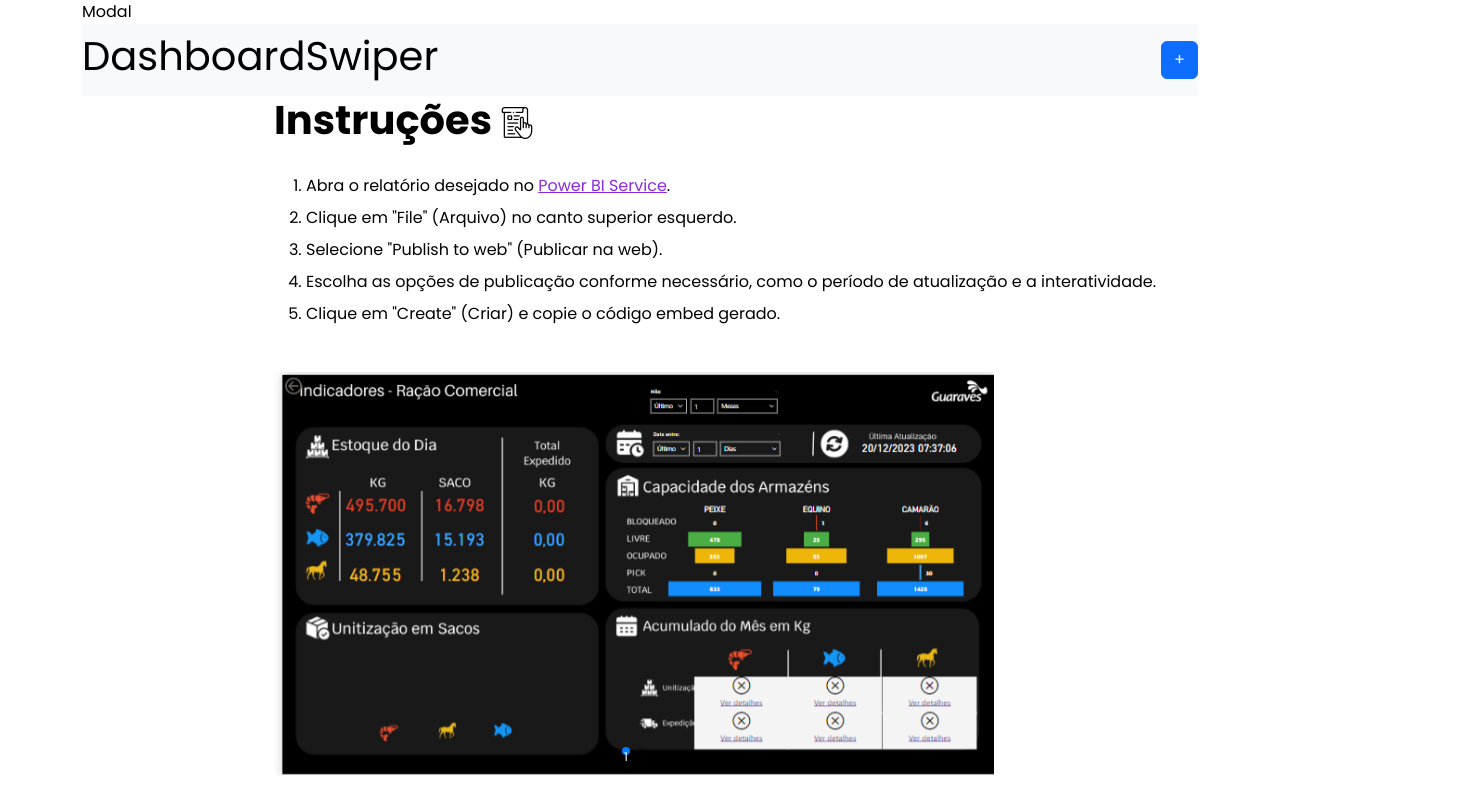
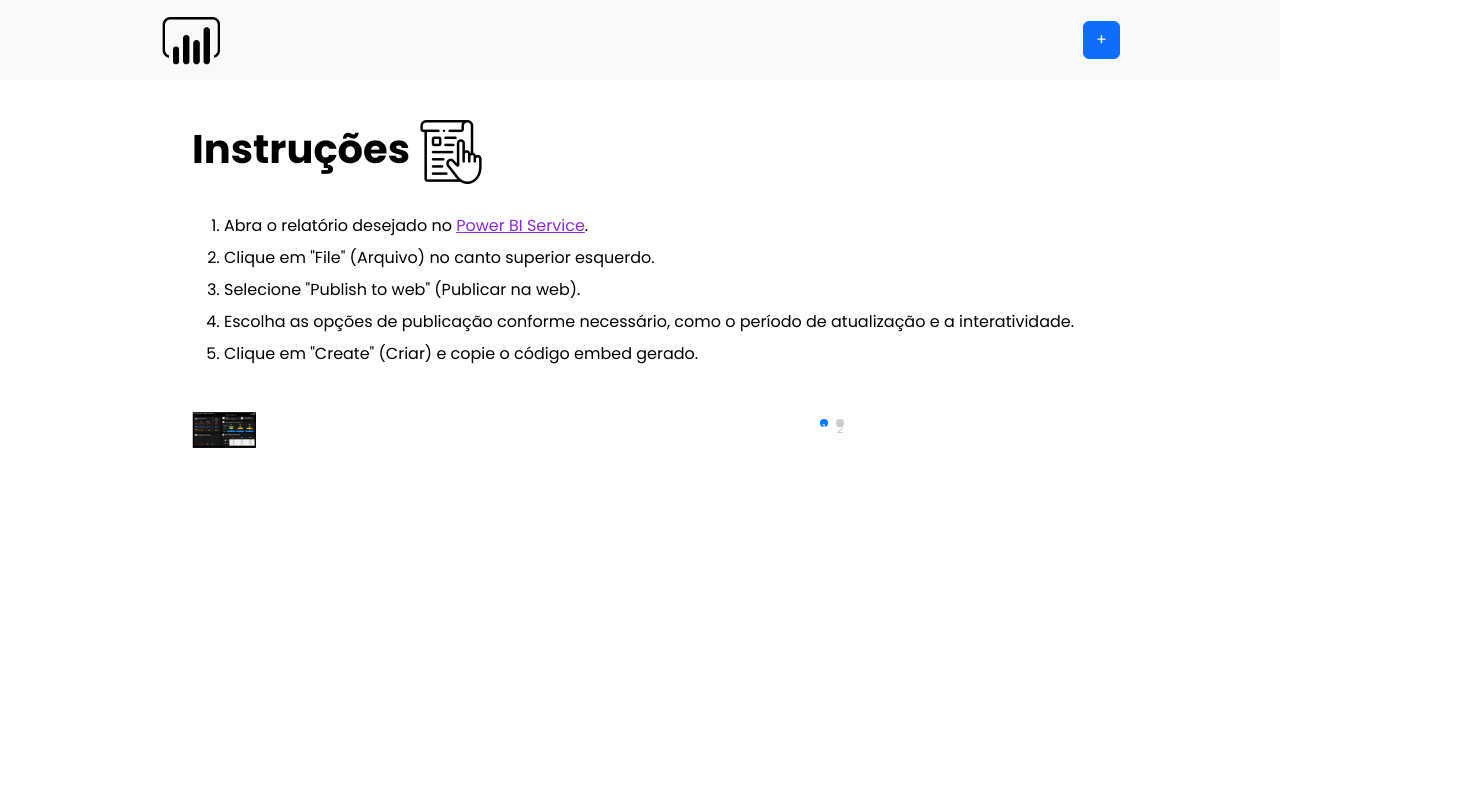
Before and after one commit to ErlisonGuaraves/Dashboard-swipper, a React (Vite) app: page / in a window 1280 px wide. Shown: the whole page, 1472 px wide, since content can reach past the window. Built offline with nearby package versions, Linux system fonts and the light colour scheme.

Commit message:
removendo estilos do navegador e ajustando posicionamento da navbar

```diff
--- a/src/App.css
+++ b/src/App.css
@@ -1,3 +1,4 @@
 #container{
+    width: 100%;
     flex-direction: column;
 }
--- a/src/App.jsx
+++ b/src/App.jsx
@@ -6,8 +6,7 @@ import "./App.css"
 function App() {
 
   return (
-    <div className="container">
-      <Modal/>
+    <div id="container">
       <Navbar/>
       <Tutorial/>
     </div>
--- a/src/components/Navbar/Style.css
+++ b/src/components/Navbar/Style.css
@@ -1,6 +1,23 @@
 #container{
     width: 100%;
 
+
+
+}
+
+
+#container .content{
+    display: flex;
+    width: 100%;
+    align-items: center;
+    justify-content: space-between;
+    padding-left: 10rem;
+    padding-right: 10rem;
+}
+
+
+#container img{
+    width: 4rem;
 }
 
 h1{
--- a/src/components/Navbar/index.jsx
+++ b/src/components/Navbar/index.jsx
@@ -3,16 +3,19 @@ import Button from "react-bootstrap/Button";
 import Row from "react-bootstrap/Row";
 import Col from "react-bootstrap/Col";
 import "./Style.css";
+import PowerBiLogo from "../../assets/icons/power-bi.png"
 
 function MenuNavbar(){
     return (
-        <Navbar className="bg-body-tertiary justify-content-between">
-          <h1>DashboardSwiper </h1>
+        <Navbar id="#container" className="bg-body-tertiary justify-content-between">
+          <div className="content">
+          <img src={PowerBiLogo} alt="" />
           <Row className="w-100 justify-content-end">
             <Col xs="auto">
                 <Button type="submit" variant="primary">+</Button>
             </Col>
           </Row>
+          </div>
         </Navbar>
     );
 
--- a/src/components/Tutorial/Tutorial.css
+++ b/src/components/Tutorial/Tutorial.css
@@ -4,8 +4,12 @@
     width: 100%;
 }
 
+
+
 .content-instructions{
+    margin-top: 40px;
     margin-left: 12rem;
+    width: 100%;
 
 }
 
@@ -29,7 +33,7 @@
     margin-top: 30px;
 }
 .content-example{
-  width: 720px;
+  width: 100%;
   margin-top: 30px;
   margin-left: 12rem;
 }
--- a/src/components/Tutorial/index.jsx
+++ b/src/components/Tutorial/index.jsx
@@ -28,7 +28,7 @@ function Tutorial(){
             <div className="content-instructions">
                 <h1 className="title">Instruções <img src={InstructionsIcon} alt="Ícone que representa as instruções" /> </h1>
                 <ol className="instructions">
-                    <li>Abra o relatório desejado no <a href="https://app.powerbi.com/">Power BI Service</a>.</li>
+                    <li>Abra o relatório desejado no <a href="https://app.powerbi.com/"  >Power BI Service</a>.</li>
                     <li>Clique em "File" (Arquivo) no canto superior esquerdo.</li>
                     <li>Selecione "Publish to web" (Publicar na web).</li>
                     <li>Escolha as opções de publicação conforme necessário, como o período de atualização e a interatividade.</li>
```
